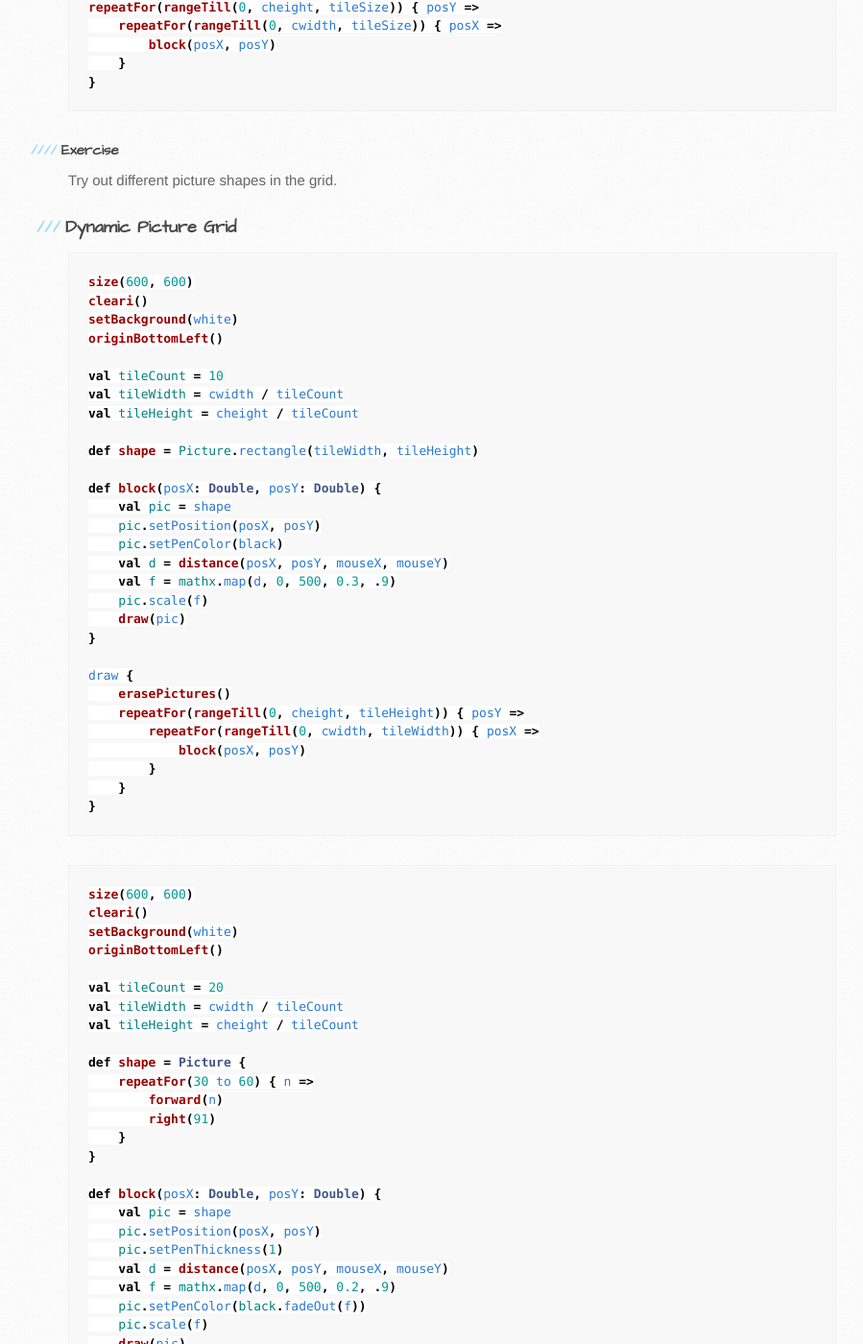
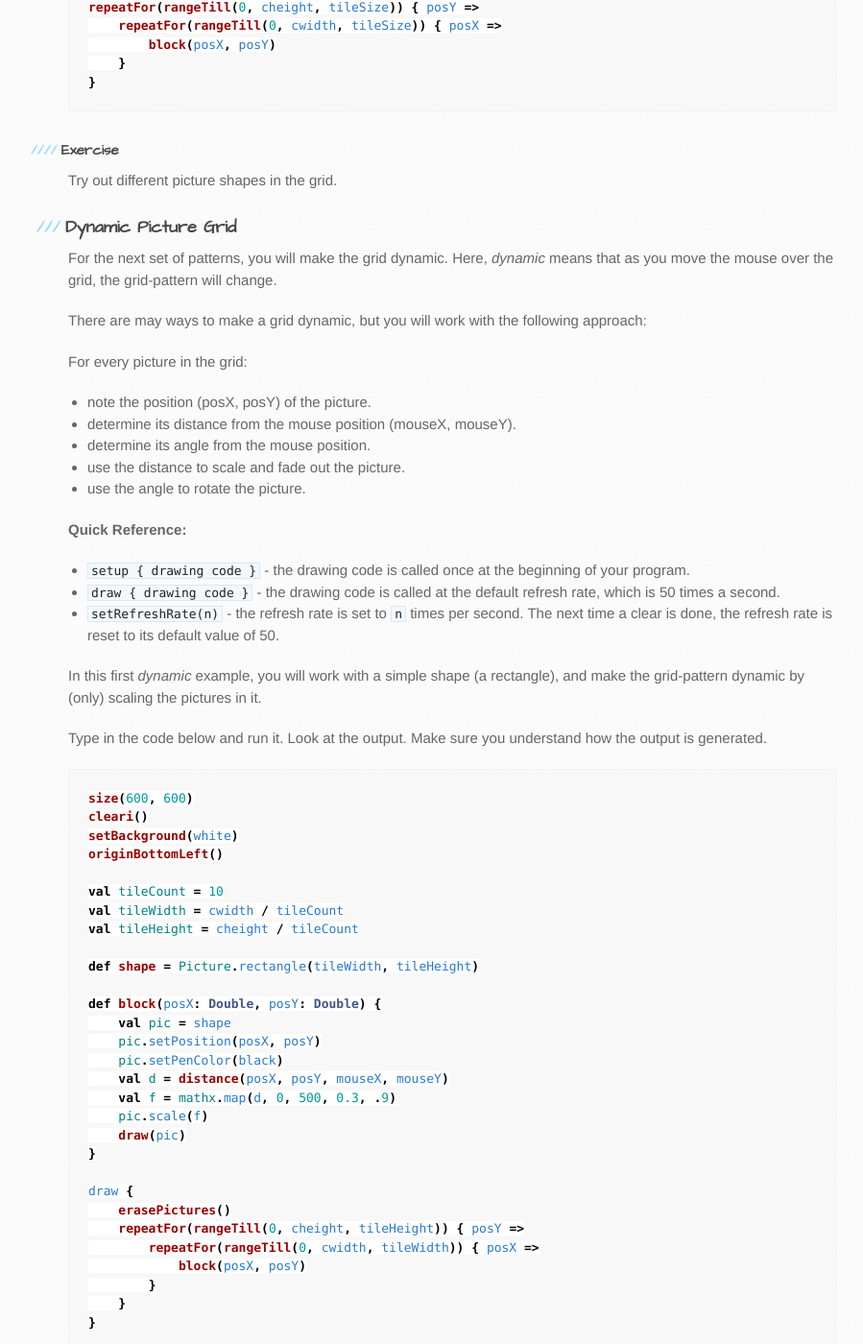
Before and after one commit to kojodoc/kojodoc.github.io, a Jekyll site: the page built from tutorials/generative-art-grid-intro.md, in a window 1280 px wide and 1400 px high, scrolled down 2849 px. Shown: the whole window at 96% size, without its empty margins (99-998 px from the left). Built offline with Jekyll 4.4.1, drawn with Linux system fonts in a browser that asks for light colours; our own code applies the rules of GitHub Pages for plain Markdown files; the repository's description, which GitHub fills in, is left out; some of the changed text lies outside the part shown.

Commit message:
Work on gen-art tutorial.

````diff
--- a/tutorials/generative-art-grid-intro.md
+++ b/tutorials/generative-art-grid-intro.md
@@ -25,7 +25,7 @@ To get going, you will make a grid of squares on the canvas. For this, you will
 * The shape for the pattern is a square
 * The block positions the turtle at the bottom left of every grid cell, and then makes the shape.
 
-**Reference:**
+**Quick Reference:**
 * `size(w, h)` [*command*] - sets the size of the canvas to the given width and height.
 * `cwidth` [*query*] - returns the current width of the canvas.
 * `cheight` [*query*] - returns the current height of the canvas.
@@ -36,7 +36,7 @@ rangeTill(4, 10, 2).toArray //> res16: Array[Int] = Array(4, 6, 8)
 rangeTill(4, 11.5, 2.5).toArray //> res17: Array[BigDecimal] = Array(4.0, 6.5, 9.0)
 ```
 
-Type out the following code and run it. Look at the output. Make sure you understand how the output is generated.
+Type in the code below and run it. Look at the output. Make sure you understand how the output is generated.
 
 ---
 
@@ -106,6 +106,27 @@ repeatFor(rangeTill(0, cheight, tileSize)) { posY =>
 Try out different picture shapes in the grid.
 
 ### Dynamic Picture Grid
+
+For the next set of patterns, you will make the grid dynamic. Here, *dynamic* means that as you move the mouse over the grid, the grid-pattern will change.
+
+There are may ways to make a grid dynamic, but you will work with the following approach:
+
+For every picture in the grid:
+* note the position (posX, posY) of the picture.
+* determine its distance from the mouse position (mouseX, mouseY).
+* determine its angle from the mouse position.
+* use the distance to scale and fade out the picture.
+* use the angle to rotate the picture.
+
+**Quick Reference:**
+* `setup { drawing code }` - the drawing code is called once at the beginning of your program.
+* `draw { drawing code }` - the drawing code is called at the default refresh rate, which is 50 times a second.
+* `setRefreshRate(n)` - the refresh rate is set to `n` times per second. The next time a clear is done, the refresh rate is reset to its default value of 50.
+
+In this first *dynamic* example, you will work with a simple shape (a rectangle), and make the grid-pattern dynamic by (only) scaling the pictures in it.
+
+Type in the code below and run it. Look at the output. Make sure you understand how the output is generated.
+
 ```scala
 size(600, 600)
 cleari()
@@ -138,27 +159,29 @@ draw {
 }
 ```
 
+#### Exercise
+* Try out different picture shapes in the grid.
+* Experiment with differernt scaling schemes.
+
+In the second *dynamic* example, you will also fade out grid pictures as the mouse moves over the grid.
+
+Type in the code below and run it. Look at the output. Make sure you understand how the output is generated.
+
 ```scala
 size(600, 600)
 cleari()
 setBackground(white)
 originBottomLeft()
 
-val tileCount = 20
+val tileCount = 10
 val tileWidth = cwidth / tileCount
 val tileHeight = cheight / tileCount
 
-def shape = Picture {
-    repeatFor(30 to 60) { n =>
-        forward(n)
-        right(91)
-    }
-}
+def shape = Picture.rectangle(tileWidth, tileHeight)
 
 def block(posX: Double, posY: Double) {
     val pic = shape
     pic.setPosition(posX, posY)
-    pic.setPenThickness(1)
     val d = distance(posX, posY, mouseX, mouseY)
     val f = mathx.map(d, 0, 500, 0.2, .9)
     pic.setPenColor(black.fadeOut(f))
````
